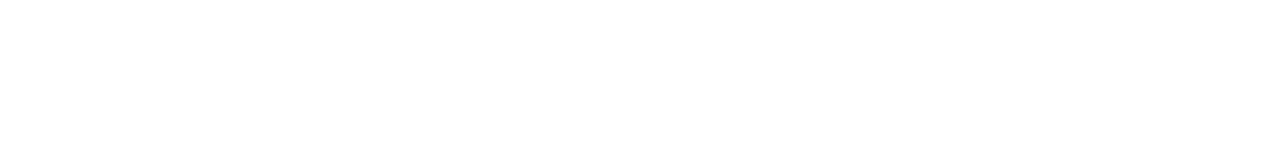
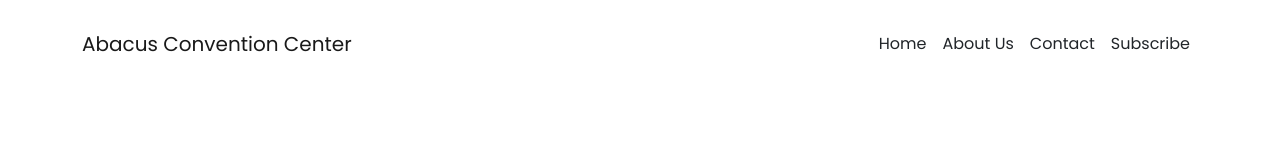
Before and after one commit to salimalsazu/convention-center, a plain HTML site: page index.html in a window 1280 px wide. Drawn offline with Linux system fonts and the light colour scheme.

Commit message:
Nav bar Done

```diff
--- a/index.html
+++ b/index.html
@@ -5,20 +5,46 @@
     <meta charset="UTF-8">
     <meta http-equiv="X-UA-Compatible" content="IE=edge">
     <meta name="viewport" content="width=device-width, initial-scale=1.0">
-    <title>Convention-Center/title>
-        <!-- Bootstrap File -->
-        <link rel="stylesheet" href="./bootstrap/bootstrap.min.css">
+    <title>Convention-Center</title>
+    <!-- Bootstrap File -->
+    <link rel="stylesheet" href="./bootstrap/bootstrap.min.css">
 
-        <!-- Custom Css file -->
-        <link rel="stylesheet" href="style.css">
+    <!-- Custom Css file -->
+    <link rel="stylesheet" href="style.css">
 </head>
 
 <body>
 
+    <nav class="navbar navbar-expand-lg bg-body py-4 fixed-top">
+        <div class="container">
+            <a href="" class="navbar-brand">Abacus Convention Center</a>
 
+            <!-- Mobile Menu Start -->
 
+            <button class="navbar-toggler" type="button" data-bs-toggle="collapse" data-bs-target="#navmenu">
+                <span class="navbar-toggler-icon"></span>
+            </button>
 
+            <!-- Mobile Menu End -->
 
+            <div class="collapse navbar-collapse" id="navmenu">
+                <ul class="navbar-nav ms-auto nav nav-pills">
+                    <li class="nav-item">
+                        <a href="#" class="nav-link text-dark">Home</a>
+                    </li>
+                    <li class="nav-item">
+                        <a href="#" class="nav-link text-dark">About Us</a>
+                    </li>
+                    <li class="nav-item">
+                        <a href="#" class="nav-link text-dark">Contact</a>
+                    </li>
+                    <li class="nav-item">
+                        <a href="#3" class="nav-link text-dark">Subscribe</a>
+                    </li>
+                </ul>
+            </div>
+        </div>
+    </nav>
 
 
     <!-- bootstrap file  -->
```
